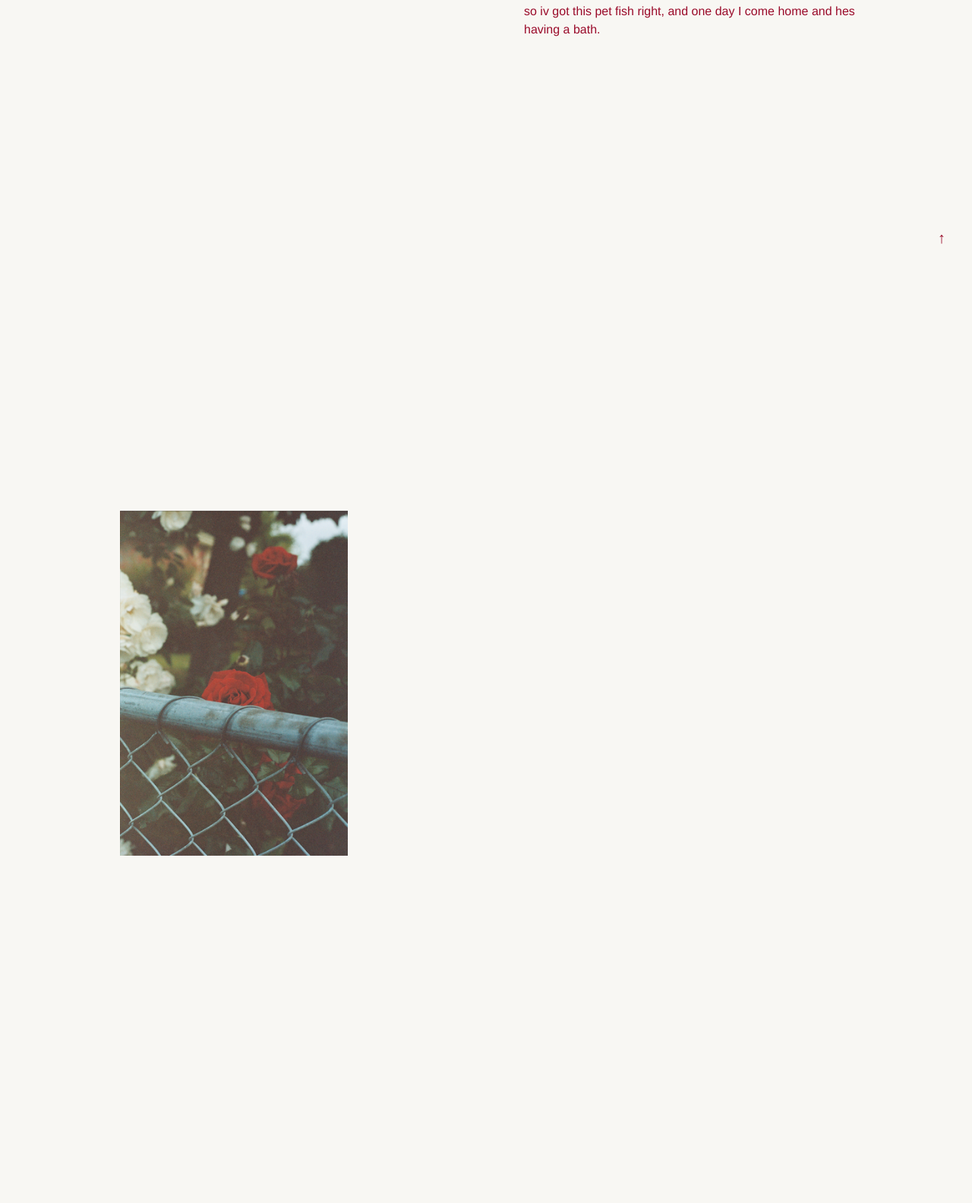
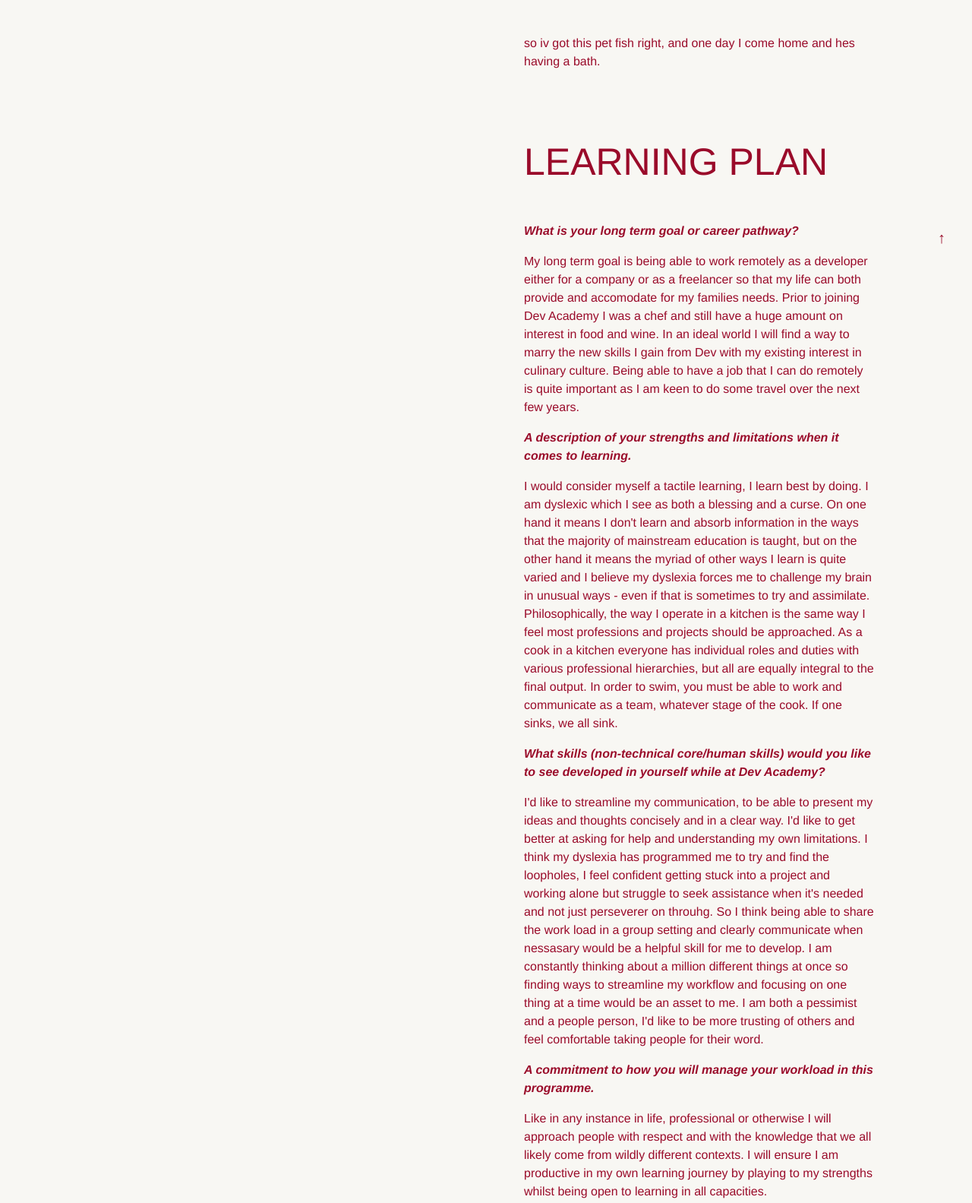
Before and after one commit to karlbayly/karlbayly, a plain HTML site: page blog/core.html in a window 1280 px wide. Shown: the part 445-2028 px from the top of the page at 76% size. Before the commit the page ends 1621 px from the top, so only its background shows below. Drawn offline with Linux system fonts and the light colour scheme.

Commit message:
learning  plan

```diff
--- a/blog/core.html
+++ b/blog/core.html
@@ -3,7 +3,9 @@
   <head>
 
     <title> Karl Bayly </title>
+
     <meta name="viewport" content="width=device-width, initial-scale=1">
+    <meta http-equiv="X-UA-Compatible" content="ie=edge">
 
     <!-- INFO -->
     <meta name="description" content="">
@@ -75,11 +77,56 @@
         <div class="blog">
           <h2 id="learning-plan">Learning Plan</h2>
 
-          <p>so iv got this pet fish right, and one day I come home and hes having a bath.</p>
+          <h3>What is your long term goal or career pathway?</h3>
+		          <p>My long term goal is being able to work remotely as a developer either for a company or as a
+                freelancer so that my life can both provide and accomodate for my families needs.
+                Prior to joining Dev Academy I was a chef and still have a huge amount on interest in food and wine.
+                In an ideal world I will find a way to marry the new skills I gain from Dev with my existing interest in culinary culture.
+                Being able to have a job that I can do remotely is quite important as I am keen to do some travel over the next few years.
+              </p>
 
+          <h3>A description of your strengths and limitations when it comes to learning.</h3>
+            <p>I would consider myself a tactile learning, I learn best by doing.
+              I am dyslexic which I see as both a blessing and a curse.
+              On one hand it means I don't learn and absorb information in the ways that the majority of mainstream education is taught,
+              but on the other hand it means the myriad of other ways I learn is quite varied and I believe my dyslexia forces me
+              to challenge my brain in unusual ways - even if that is sometimes to try and assimilate. Philosophically,
+              the way I operate in a kitchen is the same way I feel most professions and projects should be approached.
+              As a cook in a kitchen everyone has individual roles and duties with various professional hierarchies,
+              but all are equally integral to the final output. In order to swim, you must be able to work and communicate as a team, whatever stage of the cook.
+              If one sinks, we all sink.
+            </p>
 
+          <h3>What skills (non-technical core/human skills) would you like to see developed in yourself while at Dev Academy?</h3>
+            <p>I'd like to streamline my communication, to be able to present my ideas and thoughts concisely and in a clear way.
+              I'd like to get better at asking for help and understanding my own limitations. I think my dyslexia has programmed me to try and find the loopholes,
+              I feel confident getting stuck into a project and working alone but struggle to seek assistance when it's needed and not just perseverer on throuhg.
+              So I think being able to share the work load in a group setting and clearly communicate when nessasary would be a helpful skill for me to develop.
+              I am constantly thinking about a million different things at once so finding ways to streamline my workflow and focusing on one thing at a time would be an asset to me.
+              I am both a pessimist and a people person, I'd like to be more trusting of others and feel comfortable taking people for their word.</p>
 
+          <h3>A commitment to how you will manage your workload in this programme.</h3>
+            <p>Like in any instance in life, professional or otherwise I will approach people with respect and with the knowledge that we all likely come from wildly different contexts.
+              I will ensure I am productive in my own learning journey by playing to my strengths whilst being open to learning in all capacities.</p>
 
+            <p>Firstly, I will try and not get to this point by managing my time thoughtfully and having routines that allow me to rebalance regularly.
+              I have found that the best thing for me to do when I start to feel overwhelmed is find a way to reset which usually involves taking some kind of a break.
+              Going for a run or a game of basketball or even just walking in the fresh air always helps me to clear my head, reset and de stress.
+              Endorphin stimulation is one of my best ways to help with stress and frustration. The other thing that really helps me is to cook food.
+              Going into the kitchen and make something, probably with a glass of wine. What is life for, if not for the simple pleasures.</p>
+
+          <h3>A commitment as to how and where you will seek help in a timely way</h3>
+            <p>When needed (and it will be needed!), if I get stuck and can't find a way out,
+                I would seek advice/help form another student (without disrupting their workflow or learning) before approaching a facilitator for assistance.
+                I think seeking help form other students who are also trying to work through the course is a great benefit to doing a course with others.</p>
+
+          <h3>A description of what you expect from the Facilitation team</h3>
+            <p>I think the question has answered itself. I expect the team to facilitate my learning, guiding me to improve where they sit fit but not forcing me into one way or their way of thinking/learning.</p>
+
+          <h3>Any scheduling information such as block-out times when you are committed to other things.</h3>
+            <p>As a new father, my daughter comes before anything else, no matter what. Sunday is our day of rest and spent with family.
+              Reserving this time to focus elsewhere will allow me to be fully present with Dev when that's my focus.
+              I should also schedule in some social time with friends, maintaining relationships is important for mental health all round.</p>
 
         </div>
 
--- a/styles/index.css
+++ b/styles/index.css
@@ -95,10 +95,11 @@ ul {
   h2 {
     font-family: Helvetica, 'Arial', sans-serif;
     color:  rgb(154, 11, 42);
-    font-size: 15px;
+    font-size: 50px;
     font-weight: 500;
-    font-style: oblique;
+    font-style:;
     padding-top: 15px;
+    text-transform: uppercase ;
     }
 
   h3 {
```
Also changed, not shown: blog/site-map.html (+2 -0 lines), blog/tech.html (+2 -0 lines), index.html (+2 -0 lines), blog/identity-values.html (added), blog/learning-plan.html (added).
